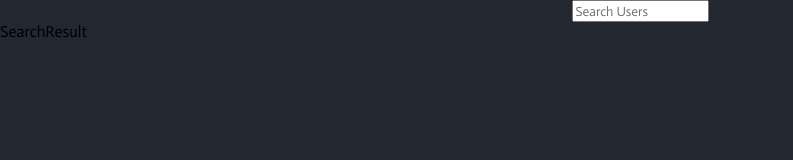
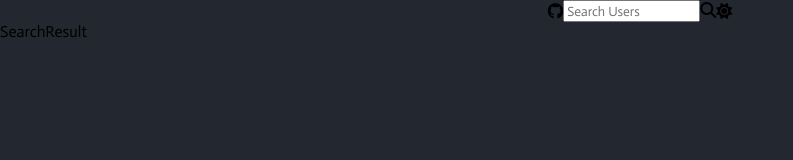
Before and after one commit to SagarMainali/github-user-search, a React (Vite) app: page / in a window 1280 px wide. Shown: the top 160 px of the page, without its empty margins (0-793 px from the left). Built offline with nearby package versions, Linux system fonts and the light colour scheme.

Commit message:
required icons added

```diff
--- a/index.html
+++ b/index.html
@@ -4,6 +4,7 @@
     <meta charset="UTF-8" />
     <link rel="icon" type="image/svg+xml" href="/github-alt.svg" />
     <meta name="viewport" content="width=device-width, initial-scale=1.0" />
+    <script src="https://kit.fontawesome.com/696c0e8be2.js" crossorigin="anonymous"></script>
     <title>Github User Search</title>
   </head>
   <body>
--- a/src/Components/Header.tsx
+++ b/src/Components/Header.tsx
@@ -1,12 +1,22 @@
 function Header() {
   return (
     <div className="header">
+      <i className="fa-brands fa-github"></i>
       <div className="input-container">
-
         <input type="text" placeholder="Search Users" />
+        <i className="fa-solid fa-magnifying-glass"></i>
       </div>
+      <i className="fa-solid fa-sun"></i>
     </div>
   )
 }
 
 export default Header
+
+{/* <i className="fa-solid fa-moon"></i>
+< i className="fa-solid fa-location-dot" ></ >
+<i className="fa-solid fa-building"></i>
+<i className="fa-solid fa-check"></i>
+<i className="fa-solid fa-envelope"></i>
+<i className="fa-solid fa-link"></i>
+<i className="fa-brands fa-twitter"></i> */}
```
